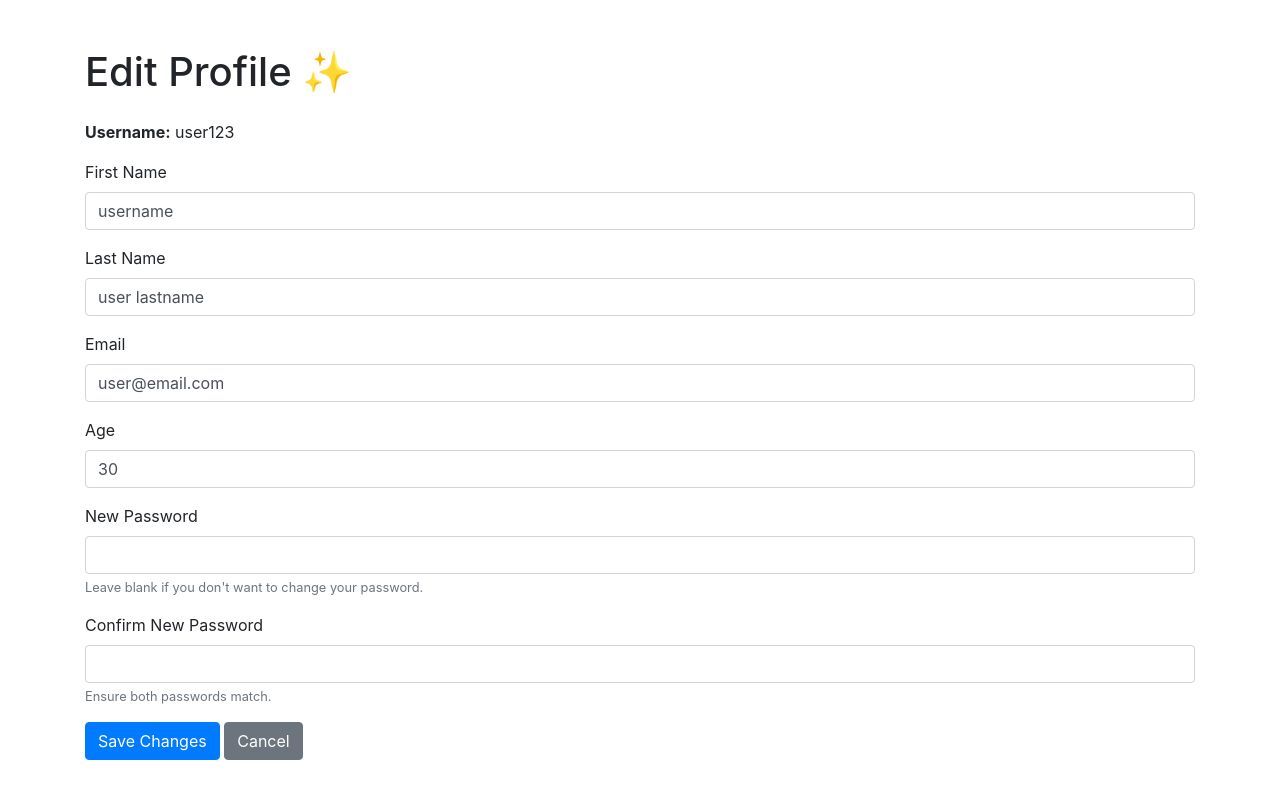
After one commit to ramohamadh/QueraBootcamp-2ndProject-G4, a Flask app: page /edit_profile in a window 1280 px wide. The commit adds this page. Run offline with Flask 3, Linux system fonts and the light colour scheme; some libraries are stand-ins or nearby versions.

Commit message:
added profile

```diff
--- a/Question_Management.py
+++ b/Question_Management.py
@@ -145,7 +145,48 @@ def remove_category(category):
     else:
         return render_template ('not_allowed.html')
 
+#---------------------------------------------------------------------------------------------------------------------------------
+user_data = {
+    'name': 'username',
+    'last_name': 'user lastname',
+    'email': 'user@email.com',
+    'age': 30,
+    'username': 'user123',
+    'password': '1234',
+    'marks': [10, 8 , 7 ,5, 9]
+}
 
+@app.route('/profile')
+def profile():
+    return render_template('profile.html', user=user_data)
+
+@app.route('/edit_profile', methods=['GET', 'POST'])
+def edit_profile():
+    if request.method == 'POST':
+        user_data['name'] = request.form['name']
+        user_data['last_name'] = request.form['last_name']
+        user_data['email'] = request.form['email']
+        user_data['age'] = request.form['age']
+        print(user_data['password'])
+
+        password = request.form.get('password')
+        if password:
+            user_data['password'] = password
+            print(user_data['password']) #something
+            pass
+
+        flash('Profile updated successfully !', 'success')
+        return redirect(url_for('profile'))
+
+    return render_template('edit_profile.html', user=user_data)
+
+@app.route('/quiz_marks')
+def quiz_marks():
+    return render_template('quiz_marks.html', marks=user_data['marks'])
+
+if __name__ == '__main__':
+    app.run(debug=True)
+#-----------------------------------------------------------------------------------------------------------------------------------
 
 if __name__ == '__main__':
     app.run (debug = False)
--- /dev/null
+++ b/templates/edit_profile.html
@@ -0,0 +1,83 @@
+<!DOCTYPE html>
+<html lang="en">
+<head>
+    <meta charset="UTF-8">
+    <meta name="viewport" content="width=device-width, initial-scale=1.0">
+    <title>Edit Profile</title>
+    <link rel="stylesheet" href="https://stackpath.bootstrapcdn.com/bootstrap/4.5.2/css/bootstrap.min.css">
+</head>
+<body>
+    <div class="container mt-5">
+        <h1 class="mb-4">Edit Profile ✨</h1>
+
+        {% with messages = get_flashed_messages(with_categories=true) %}
+          {% if messages %}
+            <div class="alert alert-dismissible fade show" role="alert">
+              <ul class="list-unstyled">
+                {% for category, message in messages %}
+                  <li class="alert alert-{{ category }}">{{ message }}</li>
+                {% endfor %}
+              </ul>
+              <button type="button" class="close" data-dismiss="alert" aria-label="Close">
+                <span aria-hidden="true">&times;</span>
+              </button>
+            </div>
+          {% endif %}
+        {% endwith %}
+
+        <p><strong>Username:</strong> {{ user.username }}</p>
+
+        <form method="POST">
+            <div class="form-group">
+                <label for="name">First Name</label>
+                <input type="text" id="name" name="name" class="form-control" value="{{ user.name }}" required>
+            </div>
+
+            <div class="form-group">
+                <label for="last_name">Last Name</label>
+                <input type="text" id="last_name" name="last_name" class="form-control" value="{{ user.last_name }}" required>
+            </div>
+
+            <div class="form-group">
+                <label for="email">Email</label>
+                <input type="email" id="email" name="email" class="form-control" value="{{ user.email }}" required>
+            </div>
+
+            <div class="form-group">
+                <label for="age">Age</label>
+                <input type="number" id="age" name="age" class="form-control" value="{{ user.age }}" required>
+            </div>
+
+            <div class="form-group">
+                <label for="password">New Password</label>
+                <input type="password" id="password" name="password" class="form-control">
+                <small class="form-text text-muted">Leave blank if you don't want to change your password.</small>
+            </div>
+
+            <div class="form-group">
+                <label for="confirm_password">Confirm New Password</label>
+                <input type="password" id="confirm_password" name="confirm_password" class="form-control">
+                <small class="form-text text-muted">Ensure both passwords match.</small>
+            </div>
+
+            <button type="submit" class="btn btn-primary">Save Changes</button>
+            <a href="{{ url_for('profile') }}" class="btn btn-secondary">Cancel</a>
+        </form>
+    </div>
+
+    <script src="https://code.jquery.com/jquery-3.5.1.slim.min.js"></script>
+    <script src="https://stackpath.bootstrapcdn.com/bootstrap/4.5.2/js/bootstrap.min.js"></script>
+
+    <script>
+        document.querySelector('form').addEventListener('submit', function(e) {
+            const password = document.getElementById('password').value;
+            const confirmPassword = document.getElementById('confirm_password').value;
+
+            if (password !== confirmPassword) {
+                e.preventDefault();
+                alert("Passwords do not match!");
+            }
+        });
+    </script>
+</body>
+</html>
--- a/templates/layout.html
+++ b/templates/layout.html
@@ -21,6 +21,7 @@
             <a class="nav-link active" aria-current="page" href="#">User/LogIn</a>
             <a class="nav-link" href="{{ url_for('show_categories') }}">Questions</a>
             <a class="nav-link" href="#">Quiz</a>
+            <a class="nav-link" href="{{ url_for('profile') }}">Profile</a>
             <a class="nav-link disabled" aria-disabled="true">Disabled</a>
           </div>
         </div>
```
Also changed, not shown: templates/profile.html (added, +74 -0 lines), templates/quiz_marks.html (added, +40 -0 lines), static/images/profile.jpg (added).
